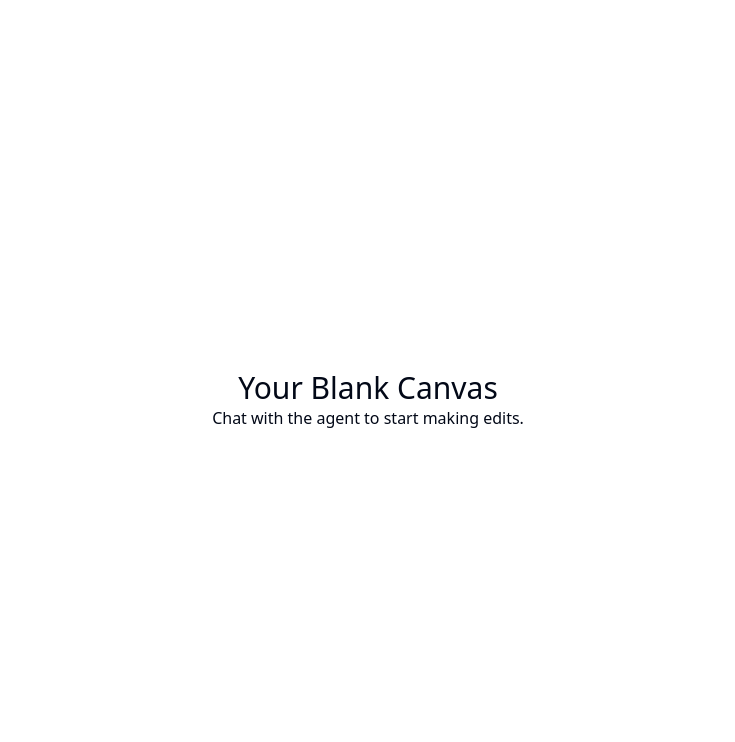
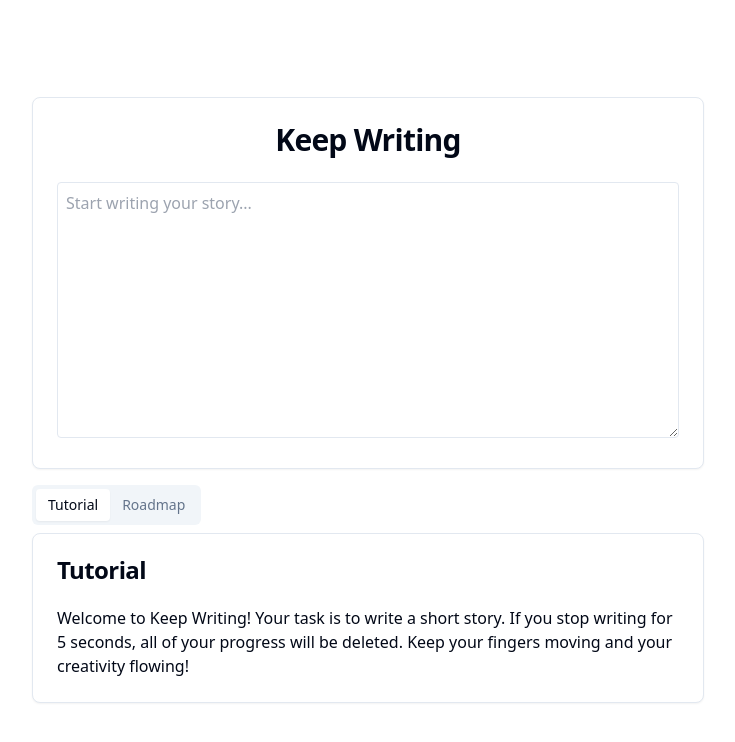
Before and after one commit to GPT-Engineer-App/write-or-lose, a React (Vite) app: page / in a window 1280 px wide. Shown: the top 742 px of the page, without its empty margins (272-1007 px from the left). Built offline with nearby package versions, Linux system fonts and the light colour scheme.

Commit message:
Implemented the initial "Keep Writing" game with a tutorial and roadmap.

```diff
--- a/src/pages/Index.jsx
+++ b/src/pages/Index.jsx
@@ -1,15 +1,90 @@
-// Update this page (the content is just a fallback if you fail and example)
+import React, { useState, useEffect, useRef } from "react";
+import { Button } from "@/components/ui/button";
+import { Card, CardContent, CardHeader, CardTitle } from "@/components/ui/card";
+import { Tabs, TabsContent, TabsList, TabsTrigger } from "@/components/ui/tabs";
+import { Alert, AlertDescription, AlertTitle } from "@/components/ui/alert";
 
 const Index = () => {
+  const [text, setText] = useState("");
+  const [isWriting, setIsWriting] = useState(false);
+  const [showAlert, setShowAlert] = useState(false);
+  const timerRef = useRef(null);
+
+  useEffect(() => {
+    if (isWriting) {
+      timerRef.current = setTimeout(() => {
+        setText("");
+        setShowAlert(true);
+      }, 5000);
+    }
+
+    return () => clearTimeout(timerRef.current);
+  }, [text, isWriting]);
+
+  const handleChange = (e) => {
+    setText(e.target.value);
+    setIsWriting(true);
+    setShowAlert(false);
+    clearTimeout(timerRef.current);
+  };
+
+  const handleBlur = () => {
+    setIsWriting(false);
+  };
+
   return (
-    <div className="h-screen w-screen flex items-center justify-center">
-      {/* Update with components here - default to put new layout sections as separate components in the components folder, and import them here */}
-      <div>
-        <h1 className="text-3xl text-center">Your Blank Canvas</h1>
-        <p className="text-center">
-          Chat with the agent to start making edits.
-        </p>
-      </div>
+    <div className="h-screen w-screen flex flex-col items-center justify-center space-y-4 p-4">
+      <Card className="w-full max-w-2xl">
+        <CardHeader>
+          <CardTitle className="text-center text-3xl">Keep Writing</CardTitle>
+        </CardHeader>
+        <CardContent>
+          <textarea
+            className="w-full h-64 p-2 border rounded"
+            value={text}
+            onChange={handleChange}
+            onBlur={handleBlur}
+            placeholder="Start writing your story..."
+          />
+          {showAlert && (
+            <Alert className="mt-4">
+              <AlertTitle>Time's up!</AlertTitle>
+              <AlertDescription>Your progress has been deleted.</AlertDescription>
+            </Alert>
+          )}
+        </CardContent>
+      </Card>
+      <Tabs defaultValue="tutorial" className="w-full max-w-2xl">
+        <TabsList>
+          <TabsTrigger value="tutorial">Tutorial</TabsTrigger>
+          <TabsTrigger value="roadmap">Roadmap</TabsTrigger>
+        </TabsList>
+        <TabsContent value="tutorial">
+          <Card>
+            <CardHeader>
+              <CardTitle>Tutorial</CardTitle>
+            </CardHeader>
+            <CardContent>
+              <p>Welcome to Keep Writing! Your task is to write a short story. If you stop writing for 5 seconds, all of your progress will be deleted. Keep your fingers moving and your creativity flowing!</p>
+            </CardContent>
+          </Card>
+        </TabsContent>
+        <TabsContent value="roadmap">
+          <Card>
+            <CardHeader>
+              <CardTitle>Roadmap</CardTitle>
+            </CardHeader>
+            <CardContent>
+              <ul className="list-disc pl-5">
+                <li>Feature 1: Save progress</li>
+                <li>Feature 2: Share stories</li>
+                <li>Feature 3: Leaderboards</li>
+                <li>Feature 4: Writing prompts</li>
+              </ul>
+            </CardContent>
+          </Card>
+        </TabsContent>
+      </Tabs>
     </div>
   );
 };
```
